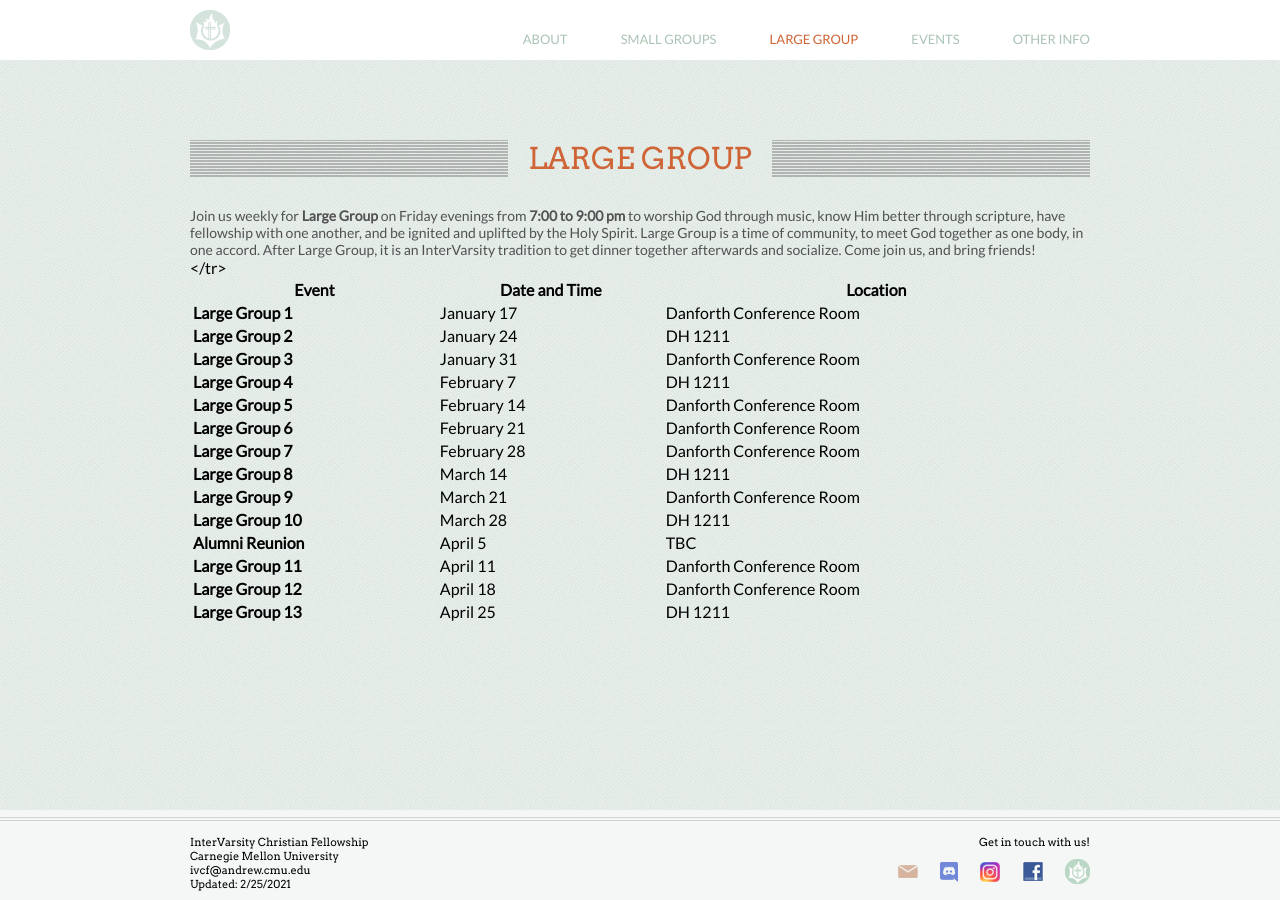
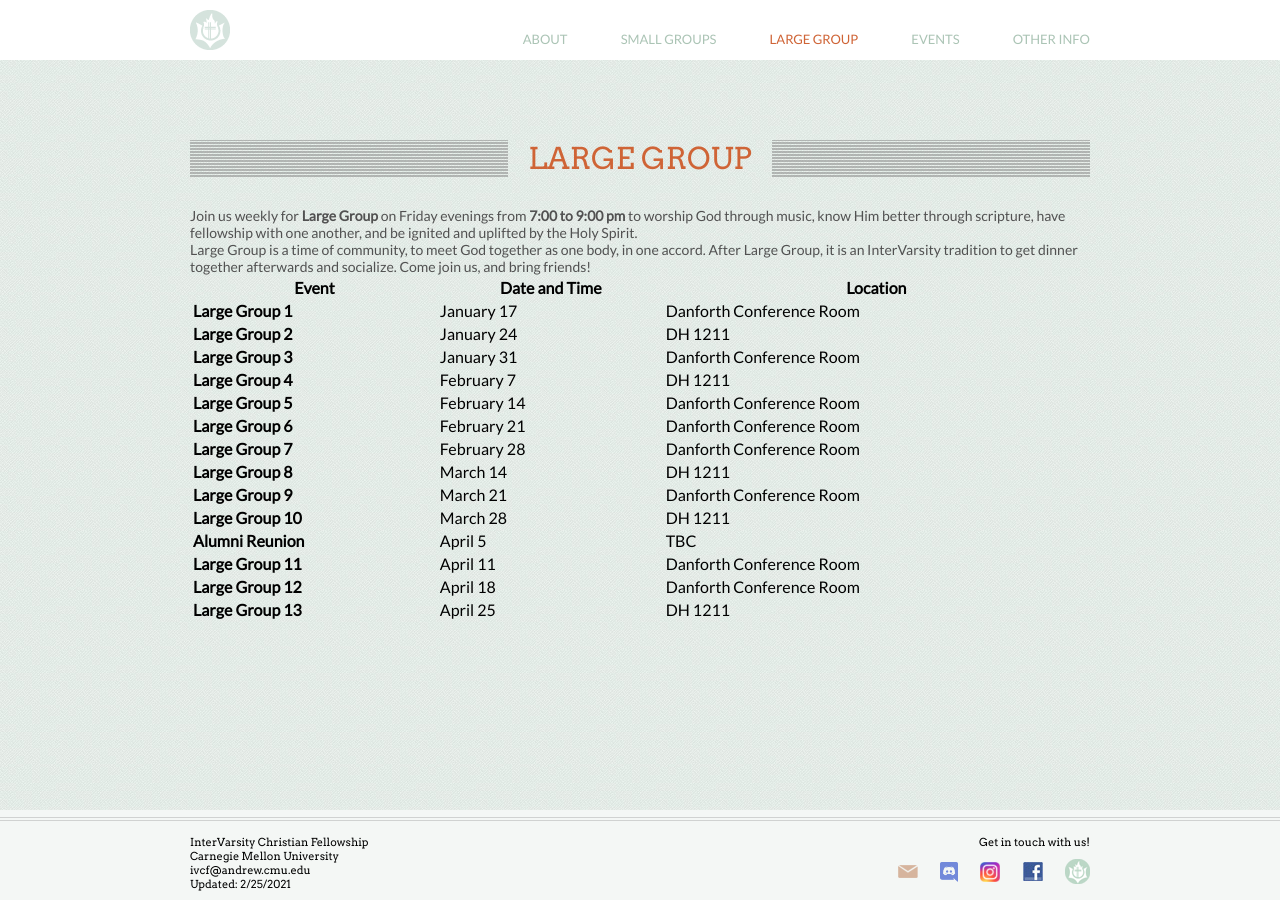
Before and after one commit to ivcf-cmu/ivcf-cmu.github.io, a Jekyll site: the page built from largegroup.md, in a window 1280 px wide. Built offline with Jekyll 4.4.1, drawn with Linux system fonts in a browser that asks for light colours.

Commit message:
Fixed typo in `largegroup.md`

```diff
--- a/largegroup.md
+++ b/largegroup.md
@@ -9,7 +9,8 @@
     pm</b> to worship God through music, know Him better through scripture,
   have fellowship with one another, and be ignited and uplifted by the Holy
   Spirit.
-
+</p>
+<p>
   Large Group is a time of community, to meet God together as one body,
   in one accord. After Large Group, it is an InterVarsity tradition to get
   dinner together afterwards and socialize. Come join us, and bring friends!
@@ -95,6 +96,5 @@
       <td> April 25 </td>
       <td> DH 1211 </td>
     </tr>
-    </tr>
   </tbody>
 </table>
```
